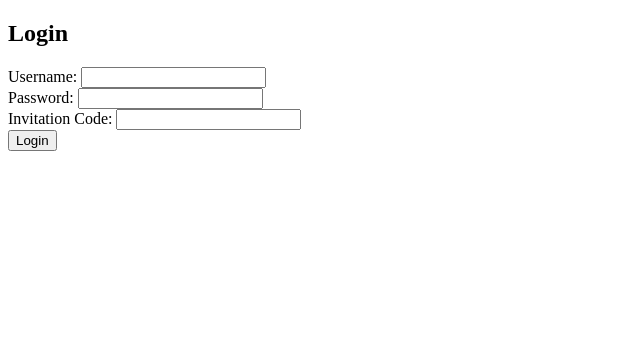
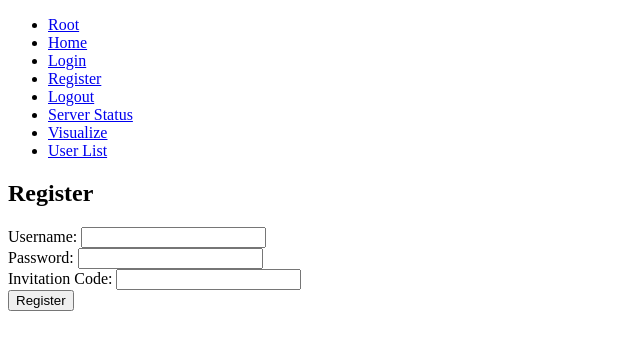
Before and after one commit to rkruser/ampere-blockchain, a Flask app: page /register in a window 1280 px wide. Shown: the top 350 px of the page, without its empty margins (0-640 px from the left). Run offline with Flask 3, Linux system fonts and the light colour scheme.

Commit message:
Added link section to web pages
And made '/home' redirect to '/'.

```diff
--- a/flask-https-server/https_server.py
+++ b/flask-https-server/https_server.py
@@ -1,7 +1,26 @@
-from flask import Flask, render_template, request, jsonify, session
+from flask import Flask, render_template, request, jsonify, session, redirect, url_for
 import database as db
 import security as sec
 import ssl
+
+
+"""
+To Do:
+
+0. Improve web pages on server to make them more navigable
+1. Persist flask server secret key in database (and persist database)
+2. Store logged in session keys mapped to the identity of the flask server secret key used to generate them (such as the hash of that key). If a client provides session keys not mapped to current secret key, make them log in again. (*Actually, may not be necessary, since flask won't be able to decrypt the old session keys with the new secret key anyway)
+3. Persist session cookies and usernames/passwords on client side.
+4. Add CSRF tokens for individual sessions/post requests (mainly for browser security to prevent post requests made by other sites)
+5. Set cookie flags for maximum security, and define an explicit content-security-policy (CSP) with whitelisting. (Again, mainly for browser security.)
+
+6. Add "prove you're human" stuff to registration page (how would automatic app registration deal with this? Invitation codes? Make app instances only able to login, not to register?)
+
+7. Then, more stuff with ZMQ networking
+
+"""
+
+
 
 app = Flask(__name__)
 app.secret_key = sec.generate_session_key()
@@ -11,9 +30,21 @@ db.add_user("user1", "password1")
 
 db.add_user("admin", "password", permission_level="admin")
 
-@app.route('/')
+@app.route('/', methods=['GET', 'POST'])
 def index():
-    return render_template('index.html')
+    username, status = verify_session()
+    welcome_message = 'Welcome to the homepage!'
+    if status == "success":
+        welcome_message = f'Welcome home, {username}!'
+
+    if request.method == 'GET':
+        return render_template('index.html', welcome_message=welcome_message)
+
+    return jsonify({"message": welcome_message}), 200
+
+@app.route('/home', methods=['GET', 'POST'])
+def home():
+    return redirect(url_for('index'))
 
 @app.route('/register', methods=['Get', 'POST'])
 def register():
@@ -38,6 +69,10 @@ def register():
 
 @app.route('/login', methods=['GET', 'POST'])
 def login():
+    username, status = verify_session()
+    if status == "success":
+        return jsonify({"message": f"Already logged in as {username}; please logout first if you want to login to a different account."}), 200
+
     if request.method == 'GET':
         return render_template('login.html')
 
@@ -71,14 +106,6 @@ def verify_session():
     if username is None:
         return None, "Session expired or invalid"
     return username, "success"
-
-@app.route('/home', methods=['GET', 'POST'])
-def home():
-    username, status = verify_session()
-    if status != "success":
-        return jsonify({"message": status}), 401
-
-    return jsonify({"message": f"Welcome home, {username}!"}), 200
 
 @app.route('/add_user_license', methods=['POST'])
 def add_user_license():
--- a/flask-https-server/templates/index.html
+++ b/flask-https-server/templates/index.html
@@ -18,10 +18,13 @@
 </head>
 
 <body>
-    <h1>Welcome to the Homepage</h1>
+    <h1>{{ welcome_message }}</h1>
 
     <ul>
+        <li><a href="/">Root</a></li>
+        <li><a href="/home">Home</a></li>
         <li><a href="/login">Login</a></li>
+        <li><a href="/register">Register</a></li>
         <li><a href="/logout">Logout</a></li>
         <li><a href="/server_status">Server Status</a></li>
         <li><a href="/visualize">Visualize</a></li>
--- a/flask-https-server/templates/register.html
+++ b/flask-https-server/templates/register.html
@@ -8,8 +8,21 @@
 </head>
 <body>
     <div>
-        <h2>Login</h2>
-        <form id="loginForm">
+        <ul>
+            <li><a href="/">Root</a></li>
+            <li><a href="/home">Home</a></li>
+            <li><a href="/login">Login</a></li>
+            <li><a href="/register">Register</a></li>
+            <li><a href="/logout">Logout</a></li>
+            <li><a href="/server_status">Server Status</a></li>
+            <li><a href="/visualize">Visualize</a></li>
+            <li><a href="/userlist">User List</a></li>
+        </ul>
+    </div>
+
+    <div>
+        <h2>Register</h2>
+        <form id="registrationForm">
             <label for="username">Username:</label>
             <input type="text" id="username" name="username" required>
             <br>
@@ -19,14 +32,14 @@
             <label for="invite">Invitation Code:</label>
             <input type="text" id="invite" name="invite" required>
             <br>
-            <input type="submit" value="Login">
+            <input type="submit" value="Register">
         </form>
         <div id="response"></div>
     </div>
 
     <script>
         $(document).ready(function(){
-            $("#loginForm").submit(function(event){
+            $("#registrationForm").submit(function(event){
                 event.preventDefault();
 
                 var formData = {
```
Also changed, not shown: flask-https-server/templates/login.html (+14 -0 lines), flask-https-server/templates/userlist.html (+13 -0 lines), flask-https-server/templates/visualize.html (+13 -0 lines).
